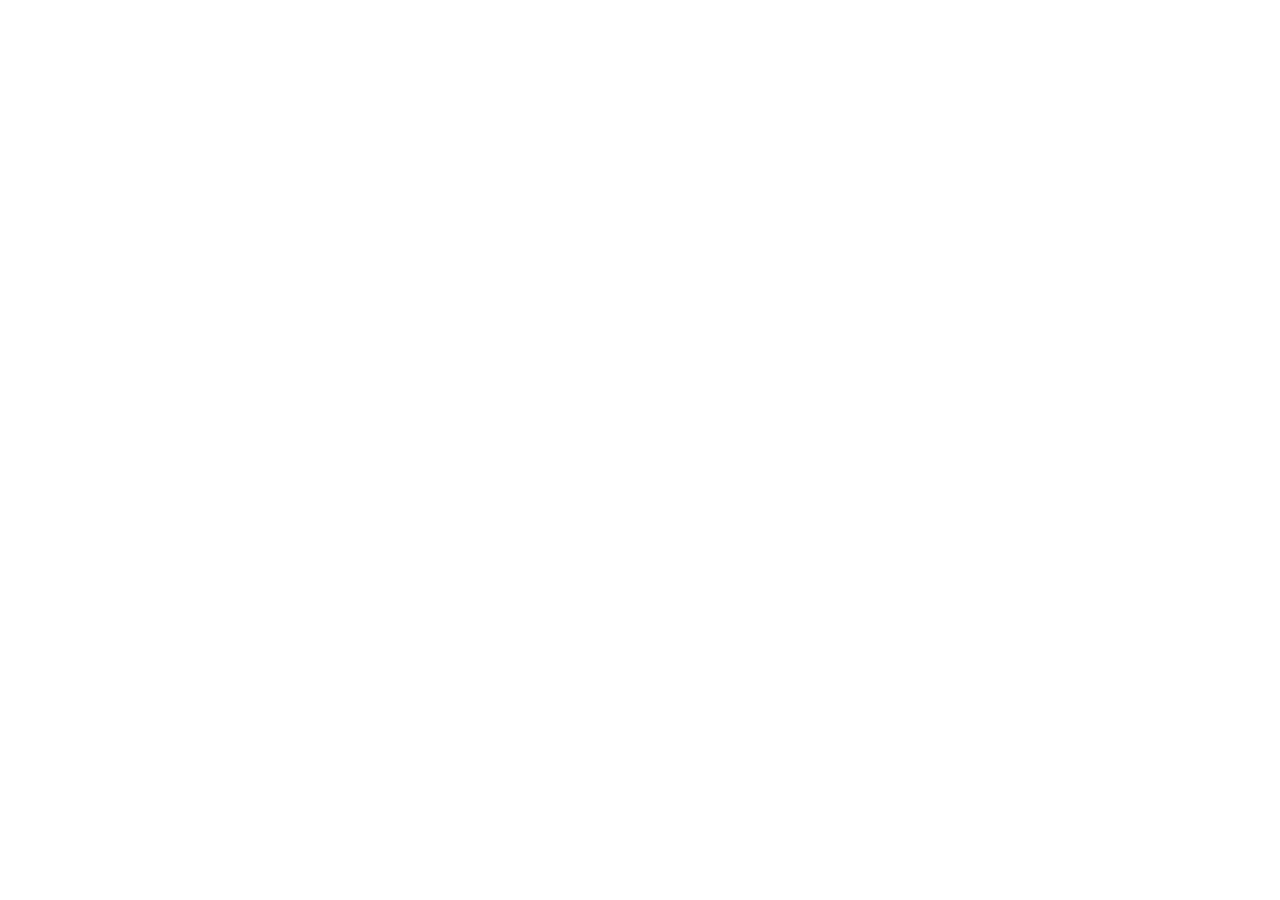
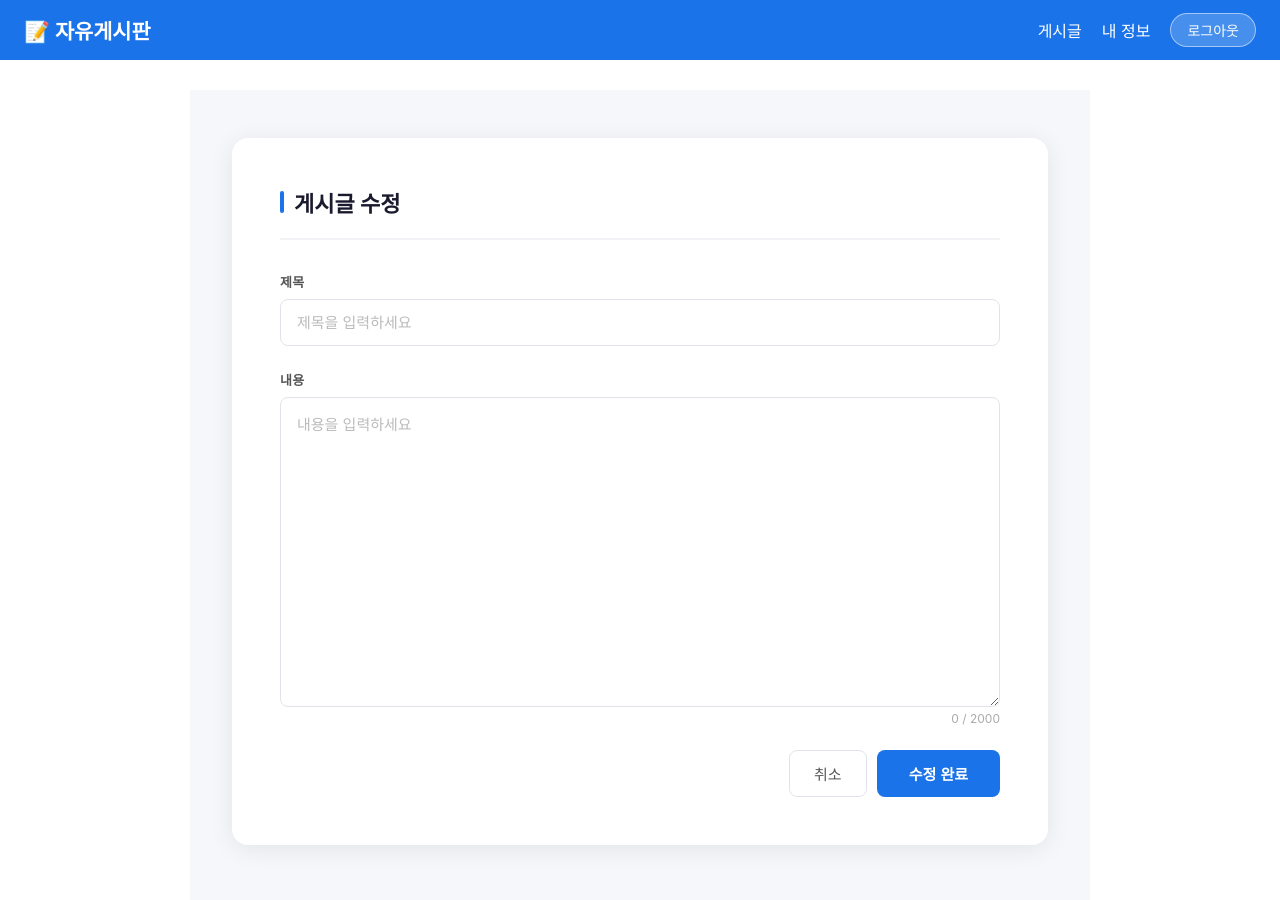
Before and after one commit to jks2024/hm-react-jwt, a React (Create React App) app: page /posts/1/edit in a window 1280 px wide. Before the commit this address had no page. Shown: the top 900 px of the page. Before the commit the page ends 800 px from the top, so only its background shows below. Built offline with nearby package versions, Linux system fonts and the light colour scheme; no server answers.

Commit message:
게시글 목록, 쓰기

```diff
--- a/src/App.js
+++ b/src/App.js
@@ -17,6 +17,7 @@ function App() {
           <Route path="/posts" element={<PostListPage />} />
           <Route path="/posts/:id" element={<PostDetailPage />} />
           <Route path="posts/new" element={<PostWritePage />} />
+          <Route path="posts/:id/edit" element={<PostWritePage />} />
         </Route>
       </Routes>
     </BrowserRouter>
--- a/src/pages/PostListPage.js
+++ b/src/pages/PostListPage.js
@@ -1,10 +1,128 @@
-// 게시글 목록
+import React, { useEffect, useState } from "react";
+import { useNavigate } from "react-router-dom";
+import styled from "styled-components";
+import AxiosApi from "../api/AxiosApi";
+
+const Wrapper = styled.div``;
+const Header = styled.div`
+  display: flex;
+  justify-content: space-between;
+  align-items: center;
+  margin-bottom: 20px;
+`;
+const WriteBtn = styled.button`
+  padding: 8px 20px;
+  background: #1a73e8;
+  color: #fff;
+  border: none;
+  border-radius: 6px;
+  cursor: pointer;
+`;
+const Table = styled.table`
+  width: 100%;
+  border-collapse: collapse;
+`;
+const Th = styled.th`
+  background: #f1f3f4;
+  padding: 12px;
+  text-align: left;
+  border-bottom: 2px solid #ddd;
+`;
+const Td = styled.td`
+  padding: 12px;
+  border-bottom: 1px solid #eee;
+`;
+const TrClickable = styled.tr`
+  cursor: pointer;
+  &:hover {
+    background: #f8f9fa;
+  }
+`;
+const Pagination = styled.div`
+  display: flex;
+  justify-content: center;
+  gap: 8px;
+  margin-top: 20px;
+`;
+const PageBtn = styled.button`
+  padding: 6px 12px;
+  border: 1px solid #ddd;
+  border-radius: 4px;
+  background: ${(p) => (p.$active ? "#1a73e8" : "#fff")};
+  color: ${(p) => (p.$active ? "#fff" : "#333")};
+  cursor: pointer;
+`;
 
 const PostListPage = () => {
+  const navigate = useNavigate();
+  const [posts, setPosts] = useState([]);
+  const [pageInfo, setPageInfo] = useState({
+    currentPage: 0,
+    totalPages: 0,
+  });
+
+  const fetchPosts = async (page = 0) => {
+    try {
+      const res = await AxiosApi.getPosts(page);
+      // 백엔드: ApiResponse<Page<PostResDto>>
+      // res.data.data = Page 객체 { content:[], totalPages, number }
+      const pageData = res.data.data;
+      setPosts(pageData.content);
+      setPageInfo({
+        currentPage: pageData.number,
+        totalPages: pageData.totalPages,
+      });
+    } catch (e) {
+      alert("게시글 목록을 불러오지 못했습니다.");
+    }
+  };
+
+  useEffect(() => {
+    fetchPosts();
+  }, []);
+
   return (
-    <>
-      <p>게시글 목록</p>
-    </>
+    <Wrapper>
+      <Header>
+        <h2>게시글 목록</h2>
+        <WriteBtn onClick={() => navigate("/posts/new")}>작성하기</WriteBtn>
+      </Header>
+      <Table>
+        <thead>
+          <tr>
+            <Th>No</Th>
+            <Th>제목</Th>
+            <Th>작성자</Th>
+            <Th>작성일</Th>
+          </tr>
+        </thead>
+        <tbody>
+          {posts.map((post) => (
+            <TrClickable
+              key={post.id}
+              onClick={() => navigate(`/posts/${post.id}`)}
+            >
+              <Td>{post.id}</Td>
+              <Td>{post.title}</Td>
+              <Td>{post.author}</Td>
+              <Td>{post.createdAt?.slice(0, 10)}</Td>
+            </TrClickable>
+          ))}
+        </tbody>
+      </Table>
+      {/* 페이지네이션 */}
+      <Pagination>
+        {Array.from({ length: pageInfo.totalPages }, (_, i) => (
+          <PageBtn
+            key={i}
+            $active={i === pageInfo.currentPage}
+            onClick={() => fetchPosts(i)}
+          >
+            {i + 1}
+          </PageBtn>
+        ))}
+      </Pagination>
+    </Wrapper>
   );
 };
 
--- a/src/pages/PostWritePage.js
+++ b/src/pages/PostWritePage.js
@@ -1,10 +1,256 @@
-// 게시글 작성
+import { useEffect, useState } from "react";
+import { useNavigate, useParams } from "react-router-dom";
+import styled, { keyframes } from "styled-components";
+import AxiosApi from "../api/AxiosApi";
+
+// ── 애니메이션 ────────────────────────────────────────
+const fadeUp = keyframes`
+  from { opacity: 0; transform: translateY(20px); }
+  to   { opacity: 1; transform: translateY(0); }
+`;
+
+// ── Styled Components ─────────────────────────────────
+const Wrapper = styled.div`
+  min-height: 100vh;
+  background: #f5f7fa;
+  display: flex;
+  align-items: flex-start;
+  justify-content: center;
+  padding: 48px 20px;
+`;
+
+const Card = styled.div`
+  width: 100%;
+  max-width: 720px;
+  background: #ffffff;
+  border-radius: 16px;
+  box-shadow: 0 4px 24px rgba(0, 0, 0, 0.08);
+  padding: 48px;
+  animation: ${fadeUp} 0.35s ease both;
+`;
+
+const PageTitle = styled.h2`
+  font-size: 22px;
+  font-weight: 700;
+  color: #1a1a2e;
+  margin: 0 0 32px;
+  padding-bottom: 20px;
+  border-bottom: 2px solid #f0f2f5;
+
+  /* 왼쪽 포인트 라인 */
+  display: flex;
+  align-items: center;
+  gap: 10px;
+
+  &::before {
+    content: "";
+    display: inline-block;
+    width: 4px;
+    height: 22px;
+    background: #1a73e8;
+    border-radius: 4px;
+  }
+`;
+
+const Field = styled.div`
+  display: flex;
+  flex-direction: column;
+  gap: 8px;
+  margin-bottom: 24px;
+`;
+
+const Label = styled.label`
+  font-size: 13px;
+  font-weight: 600;
+  color: #555;
+  letter-spacing: 0.3px;
+`;
+
+const TitleInput = styled.input`
+  padding: 14px 16px;
+  border: 1.5px solid #e0e4ea;
+  border-radius: 8px;
+  font-size: 15px;
+  color: #1a1a2e;
+  transition:
+    border-color 0.2s,
+    box-shadow 0.2s;
+  outline: none;
+
+  &::placeholder {
+    color: #bbb;
+  }
+
+  &:focus {
+    border-color: #1a73e8;
+    box-shadow: 0 0 0 3px rgba(26, 115, 232, 0.12);
+  }
+`;
+
+const ContentTextarea = styled.textarea`
+  padding: 14px 16px;
+  border: 1.5px solid #e0e4ea;
+  border-radius: 8px;
+  font-size: 15px;
+  color: #1a1a2e;
+  resize: vertical;
+  min-height: 280px;
+  line-height: 1.7;
+  transition:
+    border-color 0.2s,
+    box-shadow 0.2s;
+  outline: none;
+  font-family: inherit;
+
+  &::placeholder {
+    color: #bbb;
+  }
+
+  &:focus {
+    border-color: #1a73e8;
+    box-shadow: 0 0 0 3px rgba(26, 115, 232, 0.12);
+  }
+`;
+
+const CharCount = styled.span`
+  font-size: 12px;
+  color: ${(p) => (p.$over ? "#e53935" : "#aaa")};
+  text-align: right;
+  margin-top: -4px;
+`;
+
+const ButtonRow = styled.div`
+  display: flex;
+  justify-content: flex-end;
+  gap: 10px;
+  margin-top: 8px;
+`;
+
+const CancelButton = styled.button`
+  padding: 12px 24px;
+  border-radius: 8px;
+  border: 1.5px solid #e0e4ea;
+  background: #fff;
+  color: #555;
+  font-size: 15px;
+  font-weight: 500;
+  cursor: pointer;
+  transition:
+    background 0.15s,
+    border-color 0.15s;
+
+  &:hover {
+    background: #f5f7fa;
+    border-color: #c8cdd5;
+  }
+`;
+
+const SubmitButton = styled.button`
+  padding: 12px 32px;
+  border-radius: 8px;
+  border: none;
+  background: #1a73e8;
+  color: #fff;
+  font-size: 15px;
+  font-weight: 600;
+  cursor: pointer;
+  transition:
+    background 0.15s,
+    transform 0.1s;
+
+  &:hover {
+    background: #1557b0;
+  }
+  &:active {
+    transform: scale(0.98);
+  }
+  &:disabled {
+    background: #b0c8f0;
+    cursor: not-allowed;
+  }
+`;
+
+// ── 컴포넌트 ──────────────────────────────────────────
+const MAX_CONTENT = 2000;
 
 const PostWritePage = () => {
+  const { id } = useParams();
+  const isEdit = !!id;
+  const navigate = useNavigate();
+  const [form, setForm] = useState({ title: "", content: "" });
+
+  useEffect(() => {
+    if (isEdit) {
+      AxiosApi.getPost(id).then((res) => {
+        const { title, content } = res.data.data;
+        setForm({ title, content });
+      });
+    }
+  }, [id, isEdit]);
+
+  const handleSubmit = async (e) => {
+    e.preventDefault();
+    try {
+      if (isEdit) {
+        await AxiosApi.updatePost(id, form);
+        navigate(`/posts/${id}`);
+      } else {
+        const res = await AxiosApi.createPost(form);
+        navigate(`/posts/${res.data.data.id}`);
+      }
+    } catch (e) {
+      alert("저장에 실패했습니다.");
+    }
+  };
+
+  const isOver = form.content.length > MAX_CONTENT;
+
   return (
-    <>
-      <p>게시글 작성</p>
-    </>
+    <Wrapper>
+      <Card>
+        <PageTitle>{isEdit ? "게시글 수정" : "게시글 작성"}</PageTitle>
+
+        <form onSubmit={handleSubmit}>
+          <Field>
+            <Label>제목</Label>
+            <TitleInput
+              type="text"
+              placeholder="제목을 입력하세요"
+              value={form.title}
+              onChange={(e) =>
+                setForm((p) => ({ ...p, title: e.target.value }))
+              }
+              required
+            />
+          </Field>
+
+          <Field>
+            <Label>내용</Label>
+            <ContentTextarea
+              placeholder="내용을 입력하세요"
+              value={form.content}
+              onChange={(e) =>
+                setForm((p) => ({ ...p, content: e.target.value }))
+              }
+              required
+            />
+            {/* 글자 수 카운터 */}
+            <CharCount $over={isOver}>
+              {form.content.length} / {MAX_CONTENT}
+            </CharCount>
+          </Field>
+
+          <ButtonRow>
+            <CancelButton type="button" onClick={() => navigate(-1)}>
+              취소
+            </CancelButton>
+            <SubmitButton type="submit" disabled={isOver}>
+              {isEdit ? "수정 완료" : "작성 완료"}
+            </SubmitButton>
+          </ButtonRow>
+        </form>
+      </Card>
+    </Wrapper>
   );
 };
 
```
